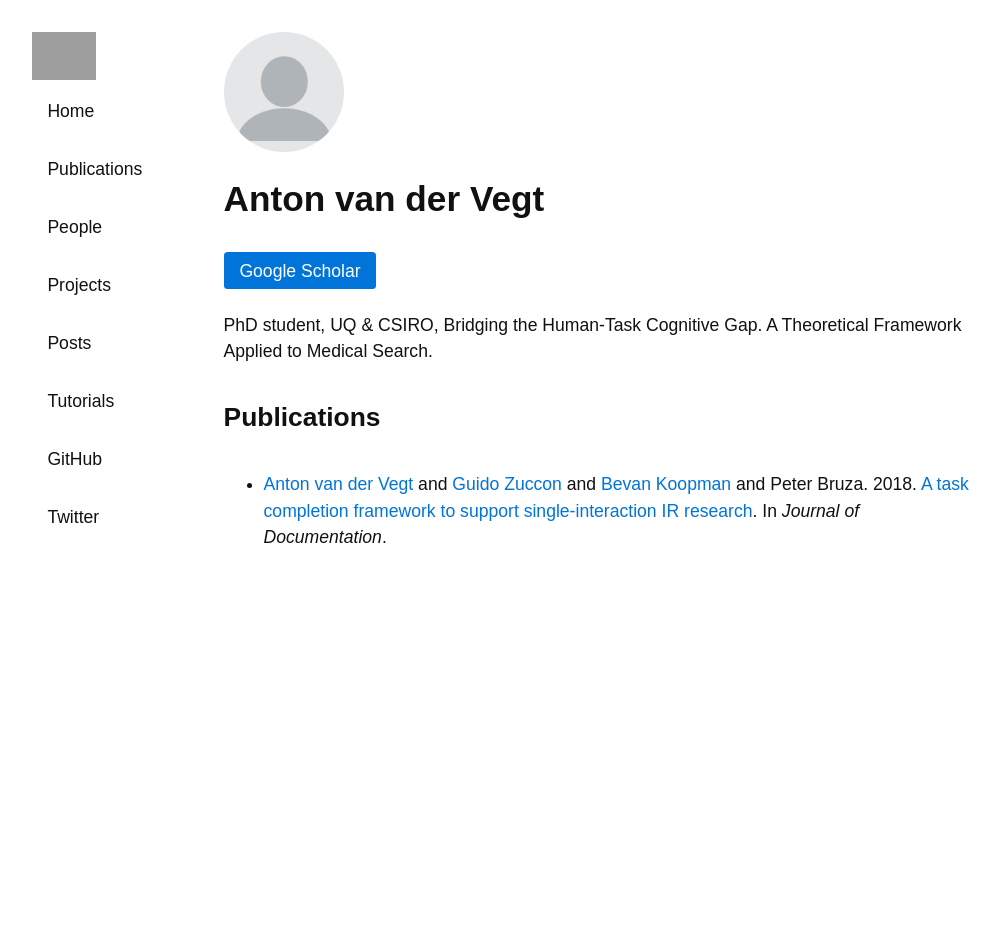
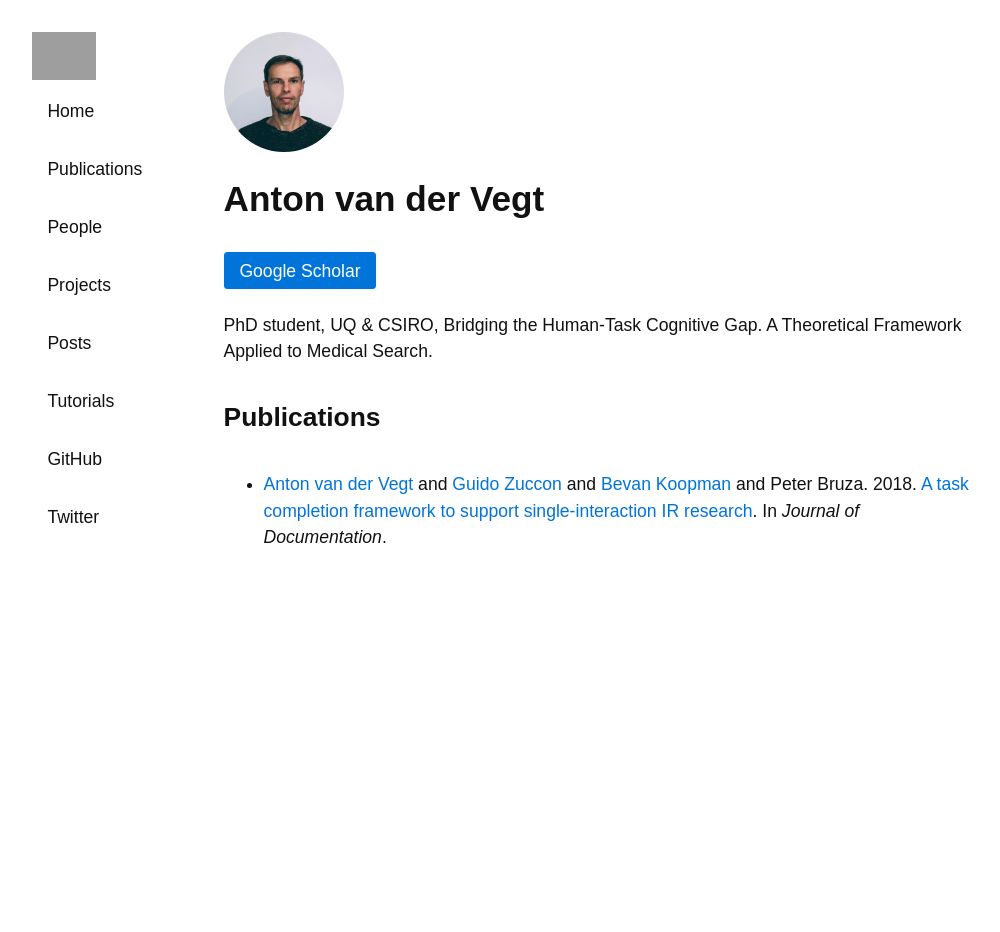
Before and after one commit to ielab/ielab.github.io, a Jekyll site: the page built from _people/anton-van-der-vegt.md, in a window 1280 px wide. Shown: the whole page, without its empty margins (139-1139 px from the left). Built offline with Jekyll 4.4.1, drawn with Linux system fonts in a browser that asks for light colours; grey boxes are pictures that could not be loaded.

Commit message:
Add image of Anton.

```diff
--- a/_people/anton-van-der-vegt.md
+++ b/_people/anton-van-der-vegt.md
@@ -3,7 +3,7 @@ name: Anton van der Vegt
 twitter:
 github:
 website:
-image:
+image: /images/anton.jpg
 scholar: //scholar.google.com.au/citations?user=3aj36DkAAAAJ&hl=en
 role: phd
 description: PhD student, UQ & CSIRO, Bridging the Human-Task Cognitive Gap. A Theoretical Framework Applied to Medical Search.
```
Also changed, not shown: images/anton.jpg (added).
